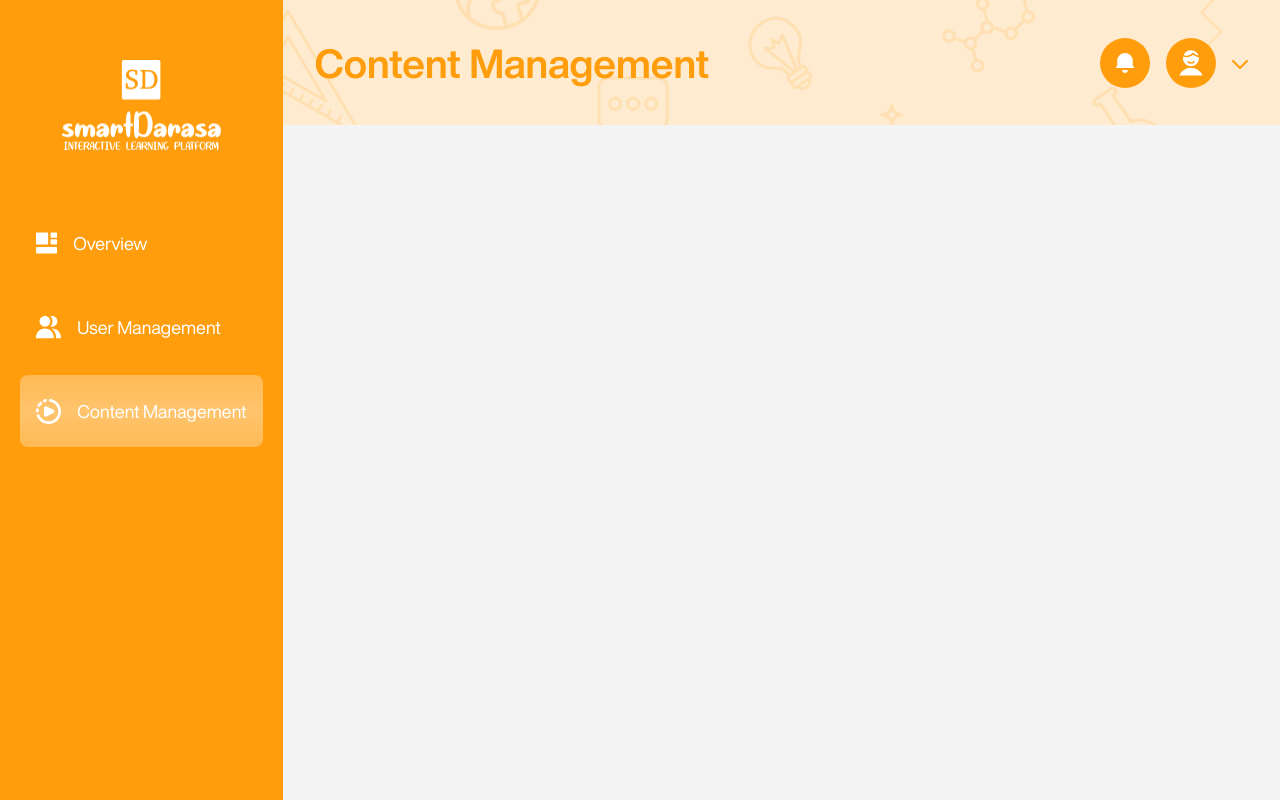
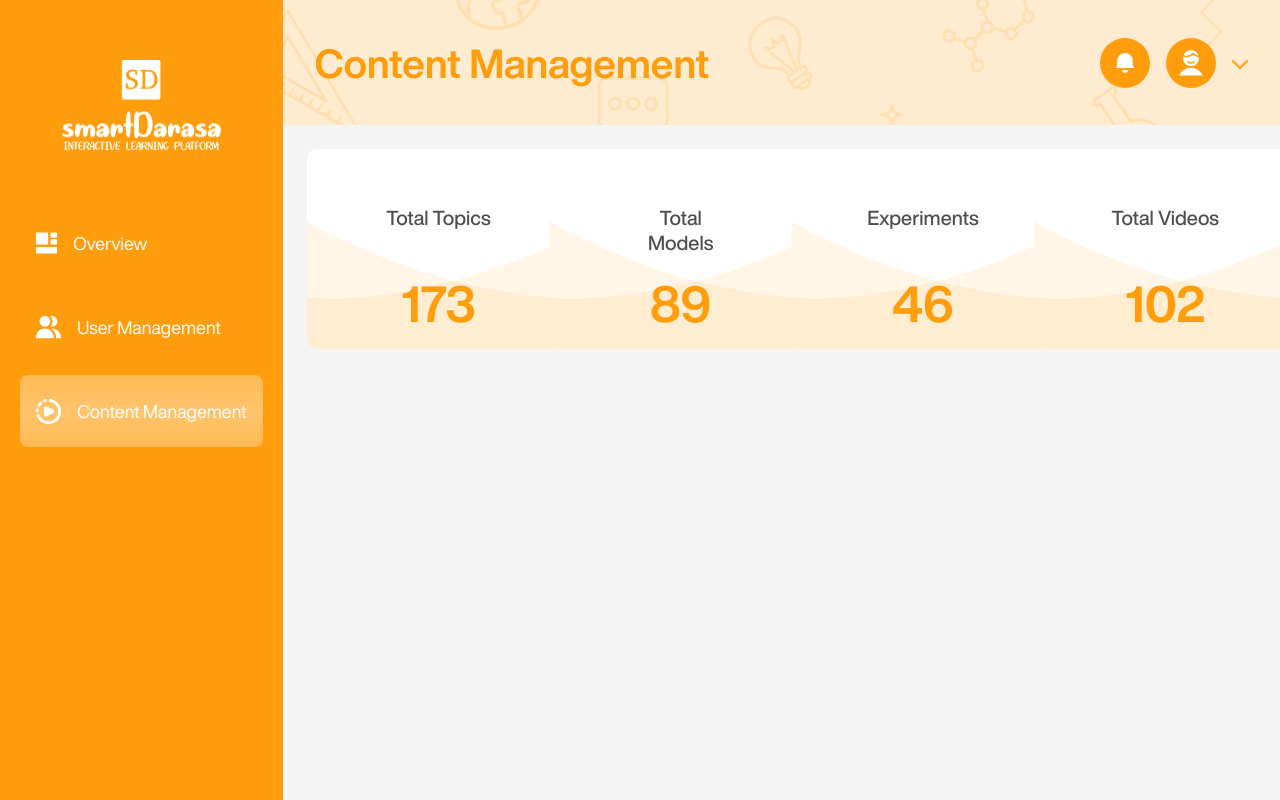
Before and after one commit to vaylette/SDAdmin, a Next.js app: page /dashboard/content-management in a window 1280 px wide. Built offline with nearby package versions, Linux system fonts and the light colour scheme.

Commit message:
Integrated the overview card in Content Management

```diff
--- a/app/dashboard/content-management/page.tsx
+++ b/app/dashboard/content-management/page.tsx
@@ -1,8 +1,35 @@
+import OverviewCard from "@/app/_components/overviewCard"
 
 export default function ContentManagement() {
+  const data = [
+    {
+      title: 'Total Topics',
+      quantity: 173,
+      growth: null
+    },
+    {
+      title: 'Total Models',
+      quantity: 89,
+      growth: null
+    },
+    {
+      title: 'Experiments',
+      quantity: 46,
+      growth: null
+    },
+    {
+      title: 'Total Videos',
+      quantity: 102,
+      growth: null
+    },
+  ]
   return (
-    <div className='w-full h-full p-6'>
-
-    </div>
+    <>
+      <div className='grid grid-cols-4 gap-5'>
+        {data.map((item, index) => (
+          <OverviewCard key={index} title={item.title} quantity={item.quantity} growth={item.growth} />
+        ))}
+      </div>
+    </>
   )
 }
```
